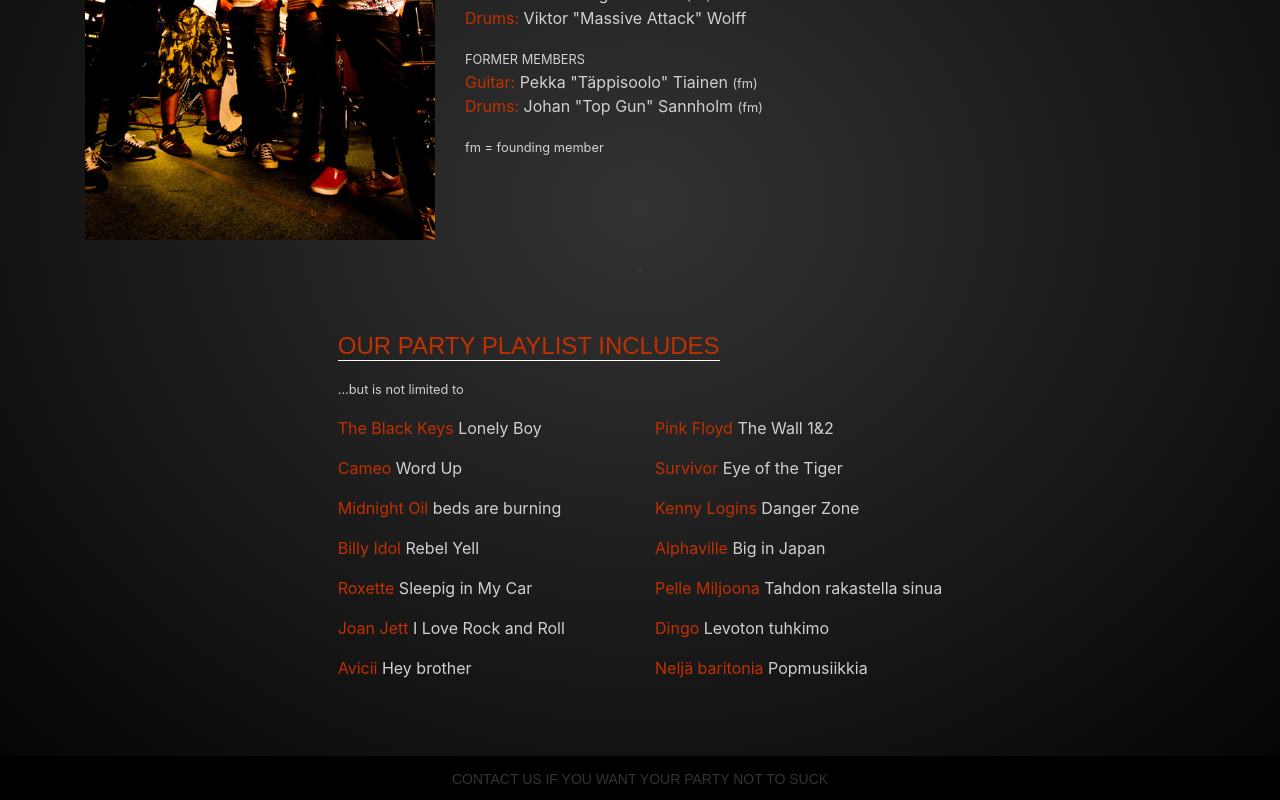
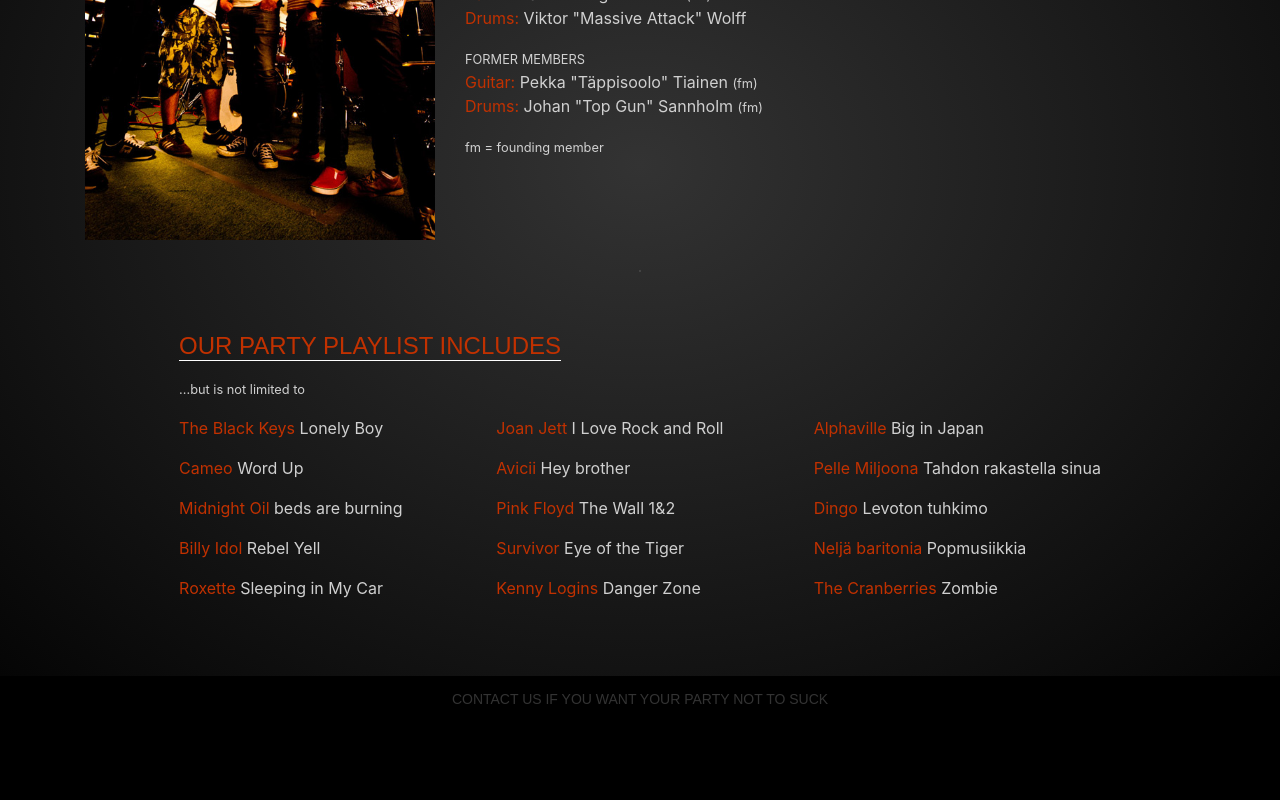
Before and after one commit to joakimekroos/thehawkans, a React (Create React App) app: page /band in a window 1280 px wide. Shown: the part 386-1186 px from the top of the page. After the commit the page ends 1106 px from the top, so only its background shows below. Built offline with nearby package versions, Linux system fonts and the light colour scheme; a web font is replaced by a local one.

Commit message:
Fix party playlist.

```diff
--- a/src/components/content/Band.js
+++ b/src/components/content/Band.js
@@ -56,12 +56,12 @@ const Band = () =>{
           <div className="col-xs-12 col-sm-12 col-md-12 col-lg-12">
             <h1>Our party playlist includes</h1>
             <p><small>...but is not limited to</small></p>
-            <div className="thehawkans-widetext">
+            <div className="thehawkans-extrawidetext">
                 <p><span className="emphasis">The Black Keys </span>Lonely Boy</p>
                 <p><span className="emphasis">Cameo  </span>Word Up</p>
                 <p><span className="emphasis">Midnight Oil </span>beds are burning</p>
                 <p><span className="emphasis">Billy Idol </span>Rebel Yell</p>
-                <p><span className="emphasis">Roxette </span>Sleepig in My Car</p>
+                <p><span className="emphasis">Roxette </span>Sleeping in My Car</p>
                 <p><span className="emphasis">Joan Jett </span>I Love Rock and Roll</p>
                 <p><span className="emphasis">Avicii </span>Hey brother</p>
                 <p><span className="emphasis">Pink Floyd  </span>The Wall 1&2</p>
@@ -71,6 +71,7 @@ const Band = () =>{
                 <p><span className="emphasis">Pelle Miljoona </span>Tahdon rakastella sinua</p>
                 <p><span className="emphasis">Dingo </span>Levoton tuhkimo</p>
                 <p><span className="emphasis">Neljä baritonia </span>Popmusiikkia</p>
+                <p><span className="emphasis">The Cranberries </span>Zombie</p>
             </div>
           </div>
         </div>
--- a/src/css/components/contents.css
+++ b/src/css/components/contents.css
@@ -59,6 +59,11 @@ img.portrait{
     column-gap: 30px;
     text-align: justify;
   }
+  .thehawkans-extrawidetext{
+    column-count: 3;
+    column-gap: 30px;
+    text-align: justify;
+  }
 }
 hr{
   margin-top: 30px;
```
